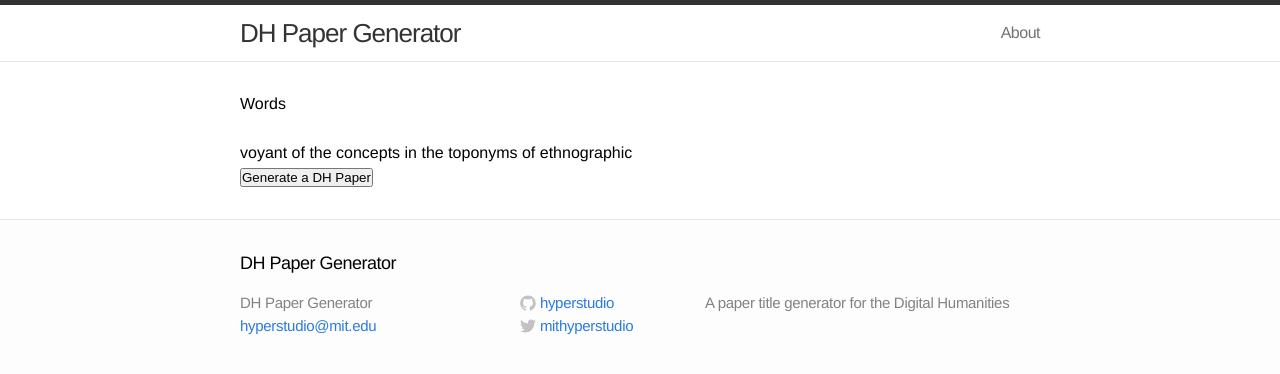
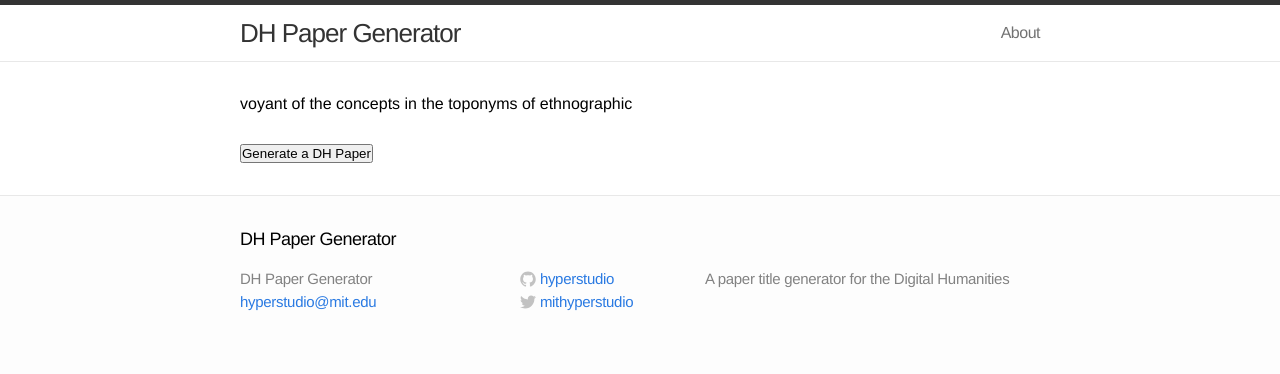
Before and after one commit to jamiefolsom/dh-paper, a Jekyll site: the page built from index.html, in a window 1280 px wide. Shown: the top 374 px of the page. Built offline with Jekyll 4.4.1, drawn with Linux system fonts in a browser that asks for light colours; nearby versions of some CDN libraries.

Commit message:
Make the title an H1.

```diff
--- a/index.html
+++ b/index.html
@@ -3,13 +3,12 @@
 ---
 
 <div class="home">
-  <h1>Words</h1>
-  <p>
+  <h1>
     <span id="first-word"></span> of the
     <span id="second-word"></span> in the
     <span id="third-word"></span> of
     <span id="fourth-word"></span>
-  </p>
+  </h1>
   <button id="generator">Generate a DH Paper</button>
 </div>
 <script type="text/javascript">
```
